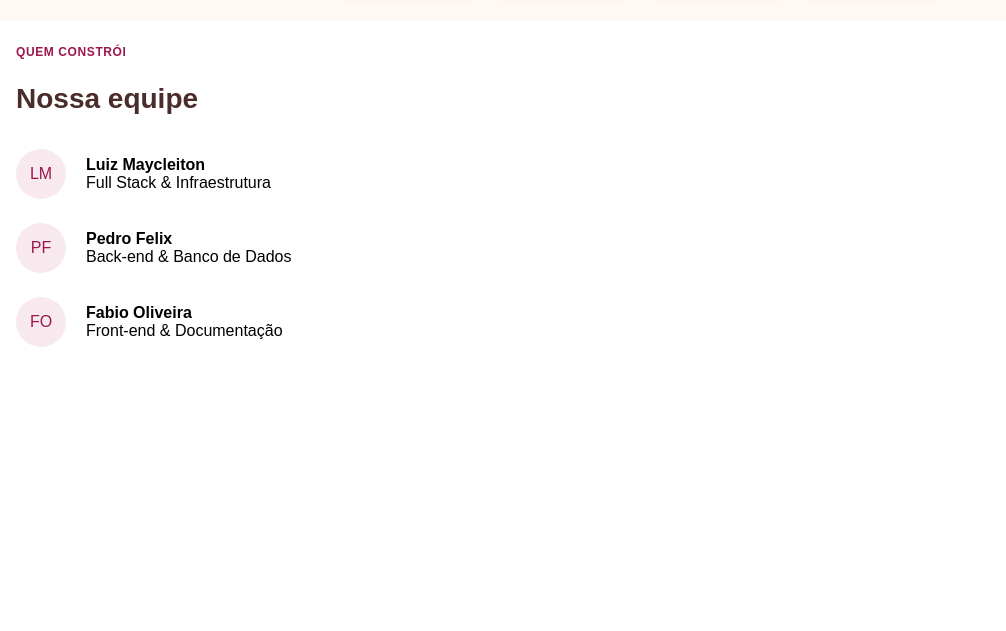
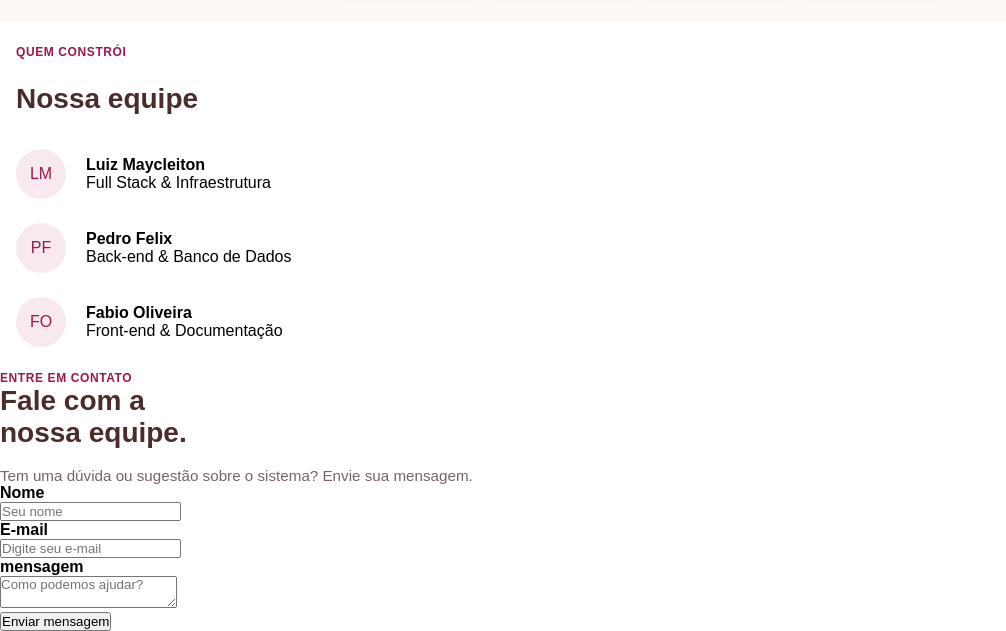
Before and after one commit to LuizMaycleiton/Atelier-do-Bolo, a plain HTML site: page index.html in a window 1280 px wide. Shown: the part 2279-2910 px from the top of the page, without its empty margins (0-1006 px from the left). Before the commit the page ends 2650 px from the top, so only its background shows below. Drawn offline with Linux system fonts and the light colour scheme.

Commit message:
Adicionando html da seção contato

```diff
--- a/assets/css/main.css
+++ b/assets/css/main.css
@@ -382,3 +382,5 @@ header {
     background-color: #F8E9EF;
     color: var(--roxo);
 }
+
+/* ================= SEÇÃO EQUIPE ================= */
--- a/index.html
+++ b/index.html
@@ -214,6 +214,37 @@
                 </div>
             </div>
         </section>
+
+        <section class="contato" id="contato">
+            <h4 class="titulo-section">ENTRE EM CONTATO</h4>
+
+            <div class="coluna1">
+                <h1 class="titulo">Fale com a<br>nossa equipe.</h1>
+                <p class="subtitulo">Tem uma dúvida ou sugestão sobre o sistema? Envie sua mensagem.</p>
+            </div>
+
+            <div class="formulario">
+
+                <div class="title-form">
+                    <h4>Nome</h4>
+                    <input type="text" placeholder="Seu nome">
+                </div>
+
+                <div class="title-form">
+                    <h4>E-mail</h4>
+                    <input type="email" placeholder="Digite seu e-mail">
+                </div>
+
+                <div class="title-form">
+                    <h4>mensagem</h4>
+                    <textarea placeholder="Como podemos ajudar?"></textarea>
+                </div>
+
+                <div class="botao-enviar">
+                    <button>Enviar mensagem</button>
+                </div>
+            </div>
+        </section>
     </main>
 
     <script src="./script.js"></script>
```
